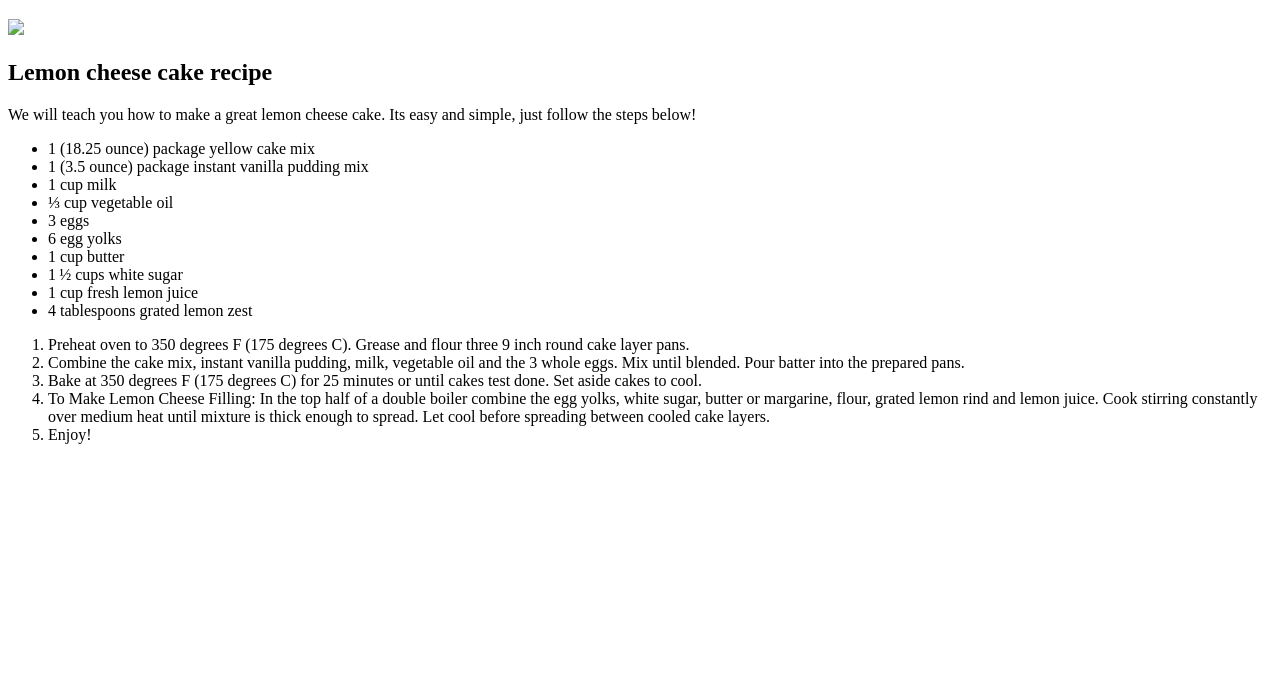
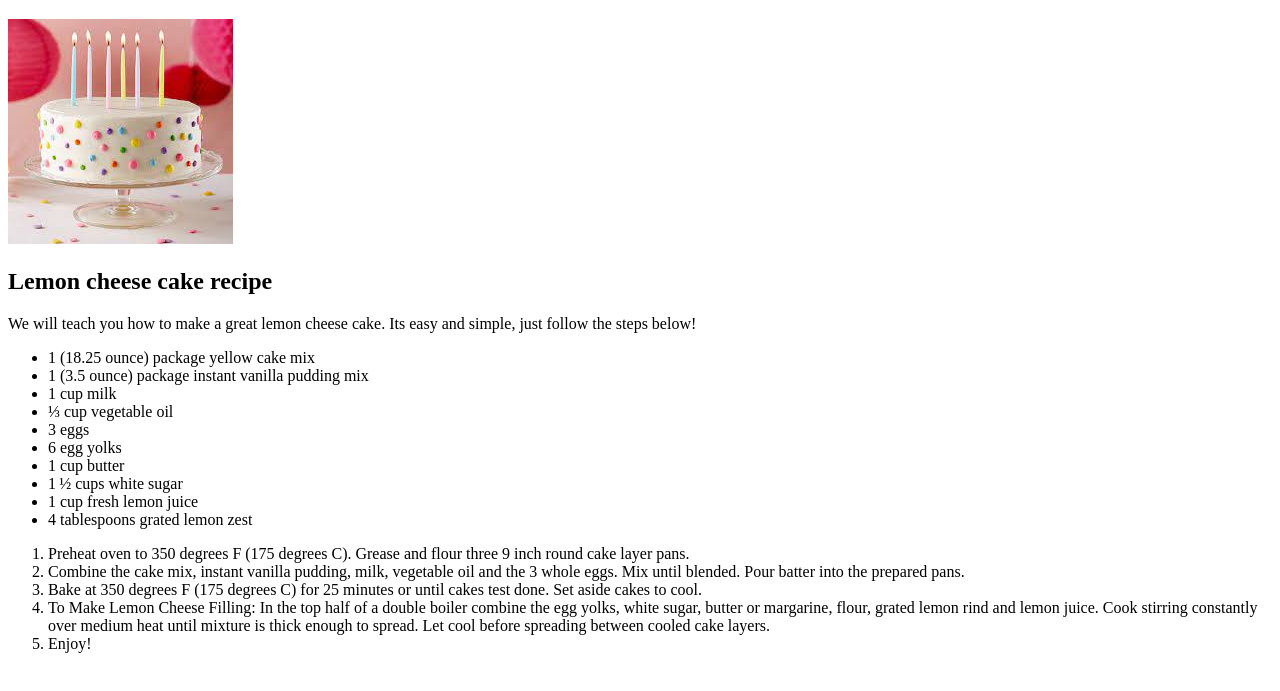
Before and after one commit to Dulja/odin-recepies, a plain HTML site: page cake.html in a window 1280 px wide. Shown: the part 61-752 px from the top of the page. Drawn offline with Linux system fonts and the light colour scheme.

Commit message:
Fixed image link

```diff
--- a/cake.html
+++ b/cake.html
@@ -6,7 +6,7 @@
 </head>
 <body>
     <h1>Cheese Cake</h1>
-    <img src="../odin-recipes/materials/cake1.jpeg">
+    <img src="./materials/cake1.jpeg">
     <h2>Lemon cheese cake recipe</h2>
     <p>
         We will teach you how to make a great lemon cheese cake.
```
